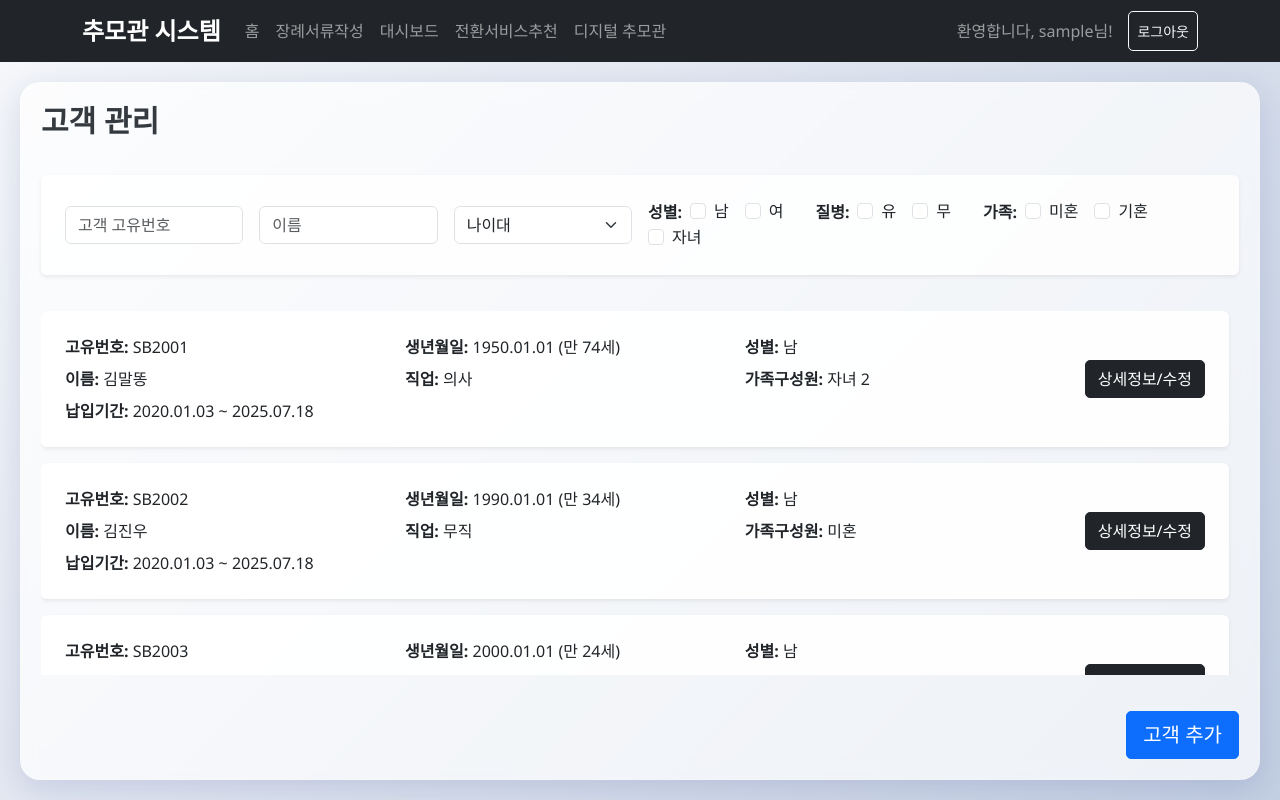
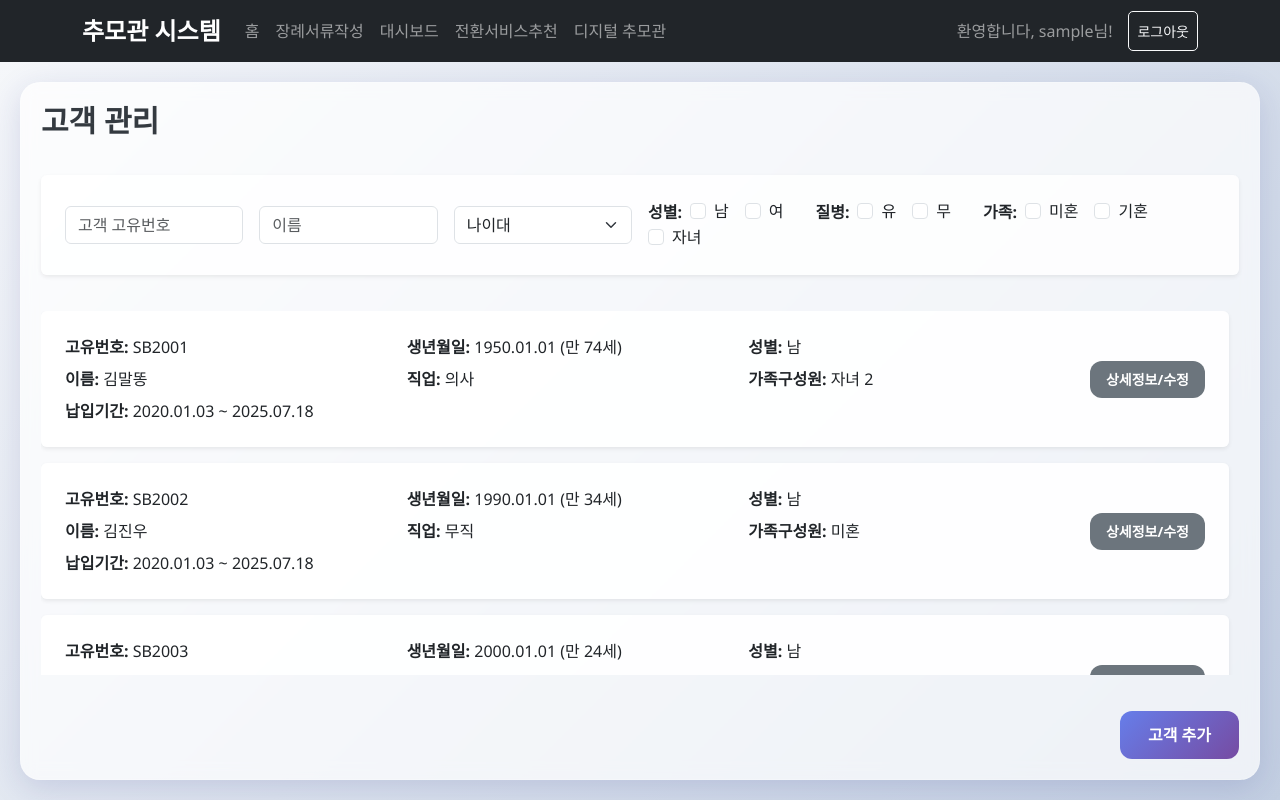
Before and after one commit to Aivle-Bigproject11/Front, a React (Create React App) app: page /menu5 in a window 1280 px wide. Built offline with nearby package versions, Linux system fonts and the light colour scheme; no server answers; sample sign-in values are in the browser's storage.

Commit message:
고객관리 페이지 버튼 디자인 변경

```diff
--- a/src/pages/Menu5.js
+++ b/src/pages/Menu5.js
@@ -75,6 +75,40 @@ const Menu5 = () => {
             : prev[name].filter(v => v !== value);
         return { ...prev, [name]: newValues };
     });
+  };
+
+  const baseButtonStyle = {
+    border: 'none',
+    borderRadius: '12px',
+    fontWeight: '600',
+    cursor: 'pointer',
+    transition: 'all 0.3s ease',
+  };
+
+  const detailButtonStyle = {
+    ...baseButtonStyle,
+    background: '#6c757d',
+    color: 'white',
+    padding: '8px 16px',
+    fontSize: '14px',
+  };
+
+  const addButtonStyle = {
+    ...baseButtonStyle,
+    background: 'linear-gradient(135deg, #667eea, #764ba2)',
+    color: 'white',
+    padding: '12px 28px',
+    fontSize: '16px',
+  };
+
+  const handleMouseEnter = (e) => {
+    e.target.style.transform = 'translateY(-2px)';
+    e.target.style.boxShadow = '0 8px 25px rgba(0, 0, 0, 0.15)';
+  };
+
+  const handleMouseLeave = (e) => {
+    e.target.style.transform = 'translateY(0)';
+    e.target.style.boxShadow = 'none';
   };
 
   return (
@@ -172,7 +206,13 @@ const Menu5 = () => {
                     </Row>
                   </Col>
                   <Col md="auto">
-                    <Button variant="dark">상세정보/수정</Button>
+                    <button
+                      style={detailButtonStyle}
+                      onMouseEnter={handleMouseEnter}
+                      onMouseLeave={handleMouseLeave}
+                    >
+                      상세정보/수정
+                    </button>
                   </Col>
                 </Row>
               </Card.Body>
@@ -181,7 +221,13 @@ const Menu5 = () => {
         </div>
 
         <div className="text-end mt-3" style={{ flexShrink: 0 }}>
-          <Button variant="primary" size="lg">고객 추가</Button>
+          <button
+            style={addButtonStyle}
+            onMouseEnter={handleMouseEnter}
+            onMouseLeave={handleMouseLeave}
+          >
+            고객 추가
+          </button>
         </div>
       </div>
 
```
